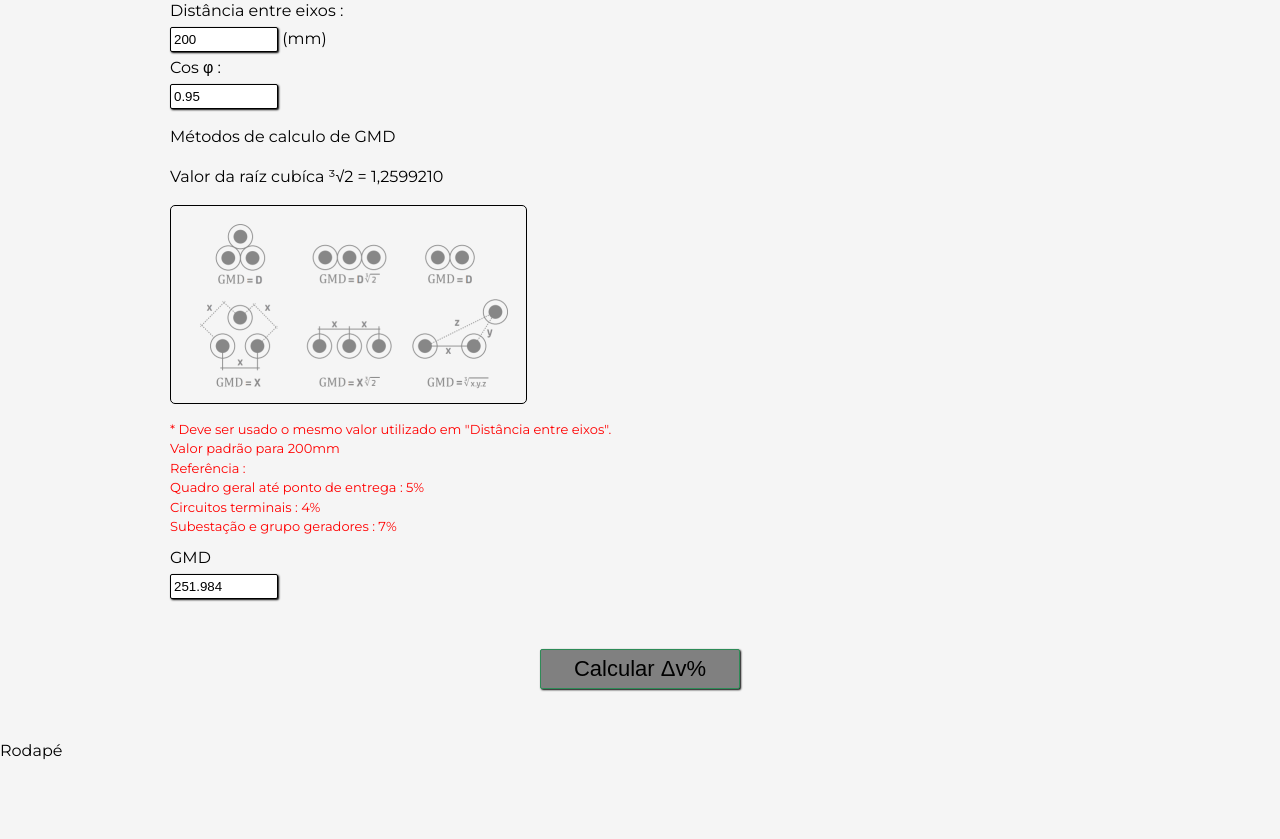
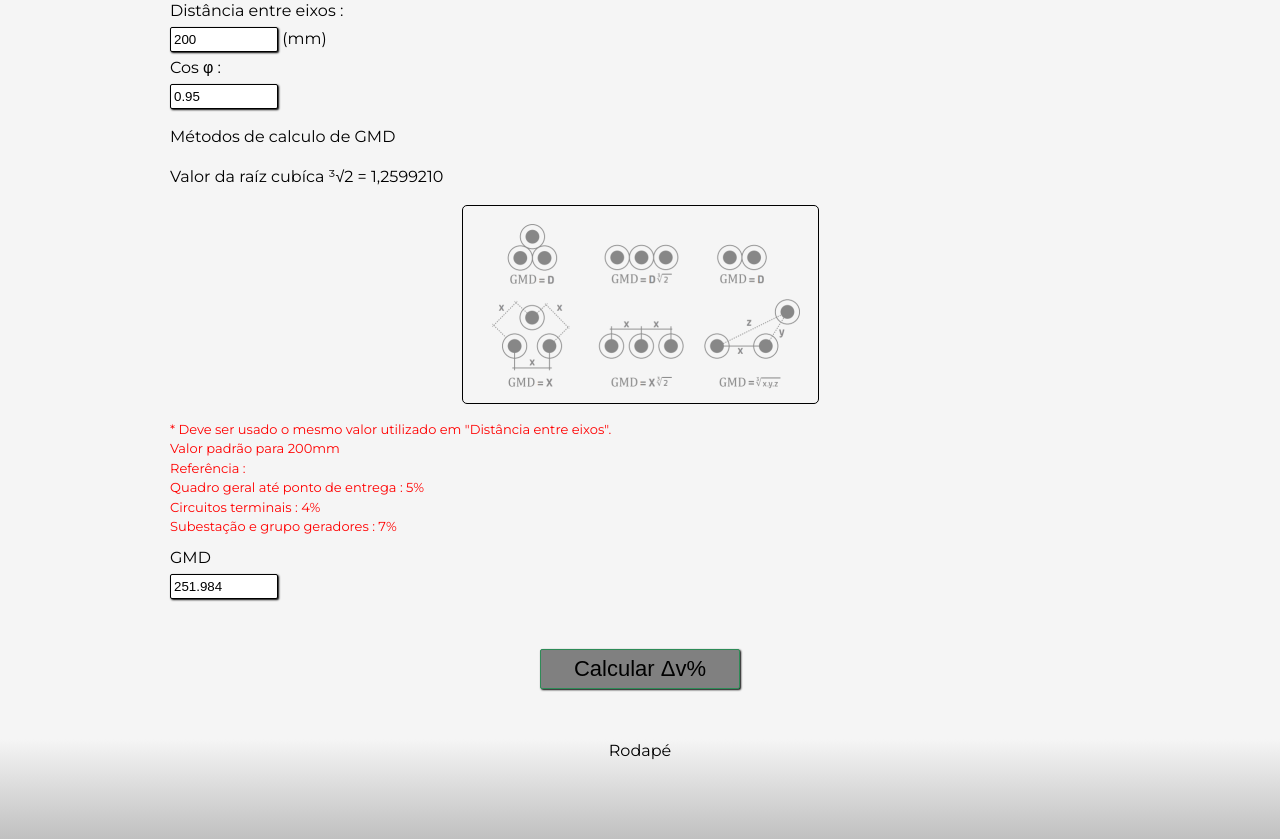
Before and after one commit to FabriNeves/Dimensionamento-de-cabos-BT, a plain HTML site: page index.html in a window 1280 px wide. Shown: the part 1454-2293 px from the top of the page. Before the commit the page ends 2233 px from the top, so only its background shows below. Drawn offline with Linux system fonts and the light colour scheme.

Commit message:
Diversos Pequenos Melhoramentos na Pagina

```diff
--- a/css/style.css
+++ b/css/style.css
@@ -65,6 +65,13 @@ header {
 .logo, .navegacao {
   transition: all 1s;
   opacity: 1;
+}
+
+footer {
+
+    background-image:linear-gradient(whitesmoke, rgb(192, 192, 192));
+    height: 100px;
+    text-align: center;
 }
 /* Fim novo HEADER para teste */
 /*
@@ -210,6 +217,10 @@ info {
 
 }
 
+.imagem{
+    text-align: center;
+}
+
 button {
     background: grey;
     width: 200px;
```
